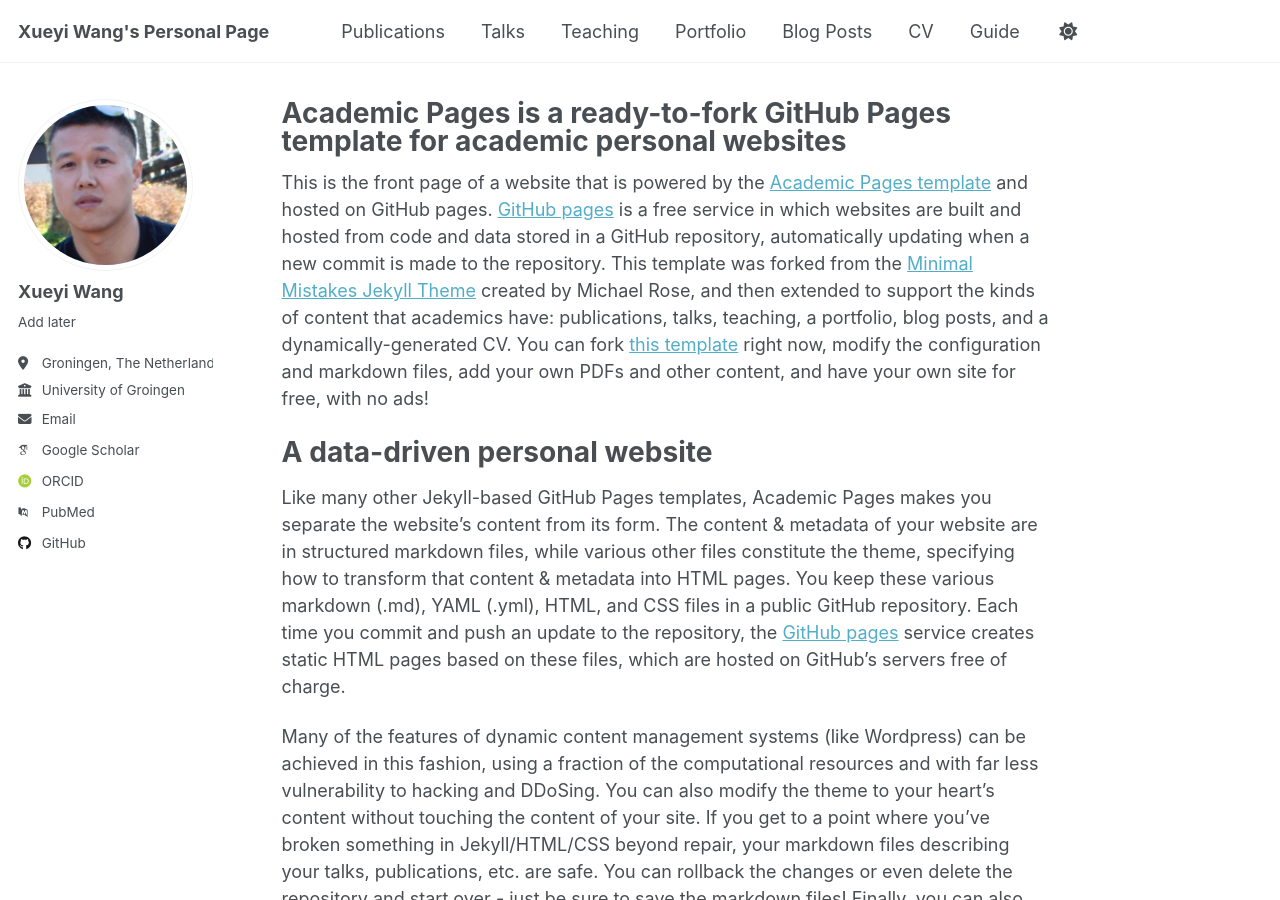
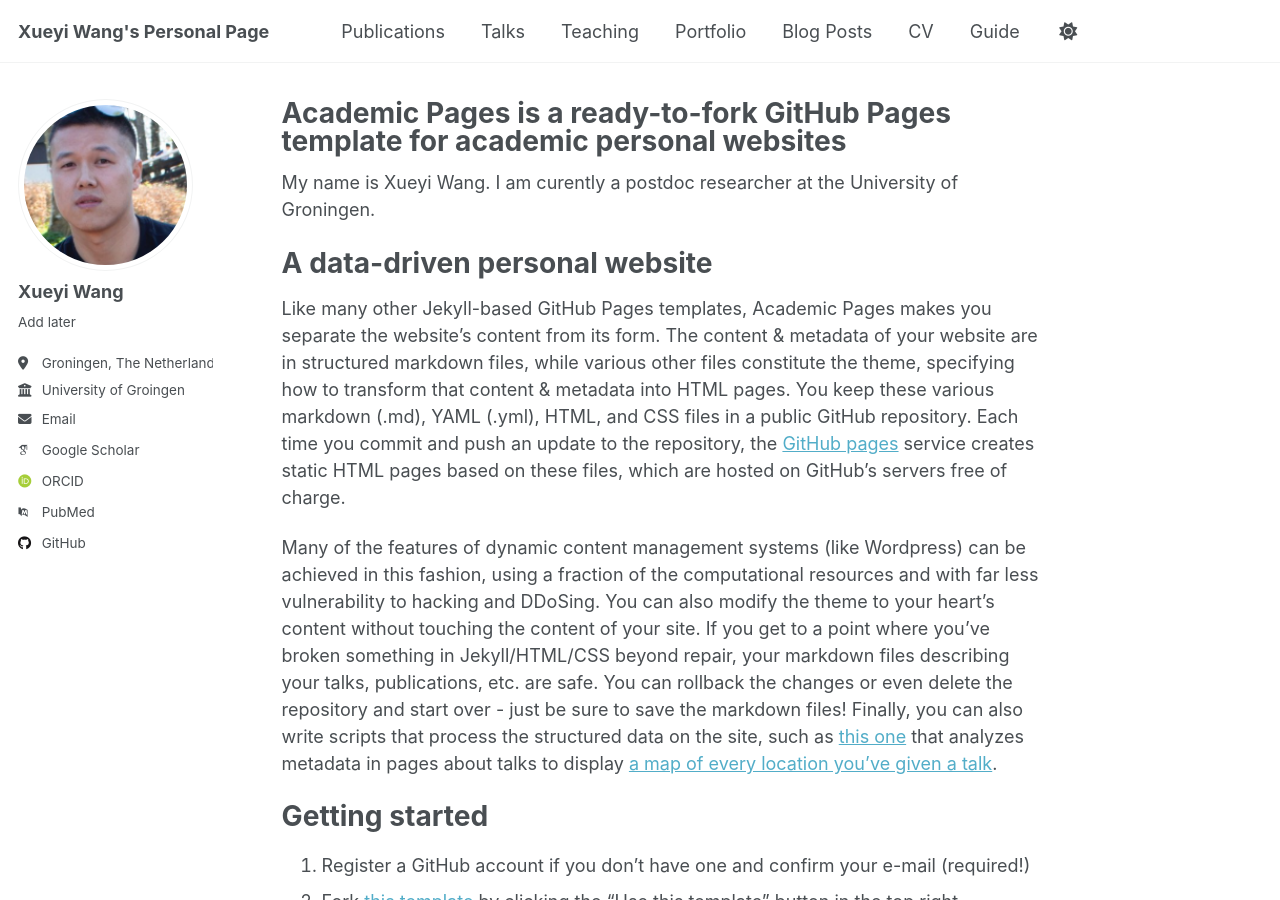
Before and after one commit to Xueyi-Wang/Xueyi-Wang.github.io, a Jekyll site: the page built from _pages/about.md, in a window 1280 px wide and 900 px high. Built offline with Jekyll 4.4.1, drawn with Linux system fonts in a browser that asks for light colours; some web fonts are replaced.

Commit message:
self introduction

```diff
--- a/_pages/about.md
+++ b/_pages/about.md
@@ -7,7 +7,7 @@ redirect_from:
   - /about.html
 ---
 
-This is the front page of a website that is powered by the [Academic Pages template](https://github.com/academicpages/academicpages.github.io) and hosted on GitHub pages. [GitHub pages](https://pages.github.com) is a free service in which websites are built and hosted from code and data stored in a GitHub repository, automatically updating when a new commit is made to the repository. This template was forked from the [Minimal Mistakes Jekyll Theme](https://mmistakes.github.io/minimal-mistakes/) created by Michael Rose, and then extended to support the kinds of content that academics have: publications, talks, teaching, a portfolio, blog posts, and a dynamically-generated CV. You can fork [this template](https://github.com/academicpages/academicpages.github.io) right now, modify the configuration and markdown files, add your own PDFs and other content, and have your own site for free, with no ads!
+My name is Xueyi Wang. I am curently a postdoc researcher at the University of Groningen.
 
 A data-driven personal website
 ======
```
